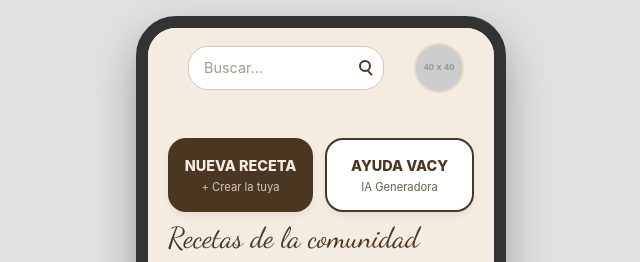
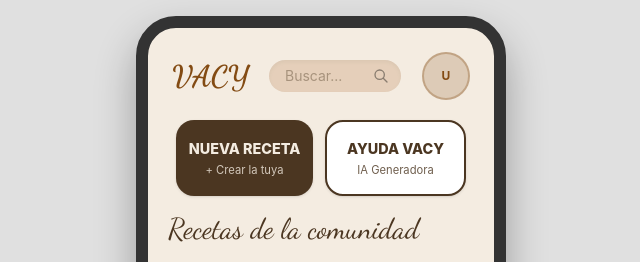
Before and after one commit to llucsega/Vacy, a React app in the folder frontend/: page / in a window 1280 px wide. Shown: the top 262 px of the page, without its empty margins (319-959 px from the left). Built offline with nearby package versions, Linux system fonts and the light colour scheme; the HTML template or start-up script is replaced by a standard one.

Commit message:
Botones recetas

```diff
--- a/frontend/src/App.jsx
+++ b/frontend/src/App.jsx
@@ -1,5 +1,7 @@
 import { useState } from 'react';
 import MobileWrapper from './componentes/MobileWrapper';
+import Header from './componentes/Header';
+import Botones_crear_recetas from './componentes/Botones_crear_recetas';
 import './principal.css';
 import './scroll_i_tarjetas.css';
 import './Main.css';
@@ -10,50 +12,10 @@ function App() {
   return(
 
     <MobileWrapper>
+      <Header />
 
-      <nav className="navbar-superior">
-
-        <div className="nav-center">
-
-          <div className="search-wrapper">
-            <input
-              type="text"
-              placeholder="Buscar..."
-              className="search-input"/>
-
-            <div className="search-icon-custom">
-              <div className="lupa-cercle"></div>
-              <div className="lupa-pal"></div>
-            </div>
-
-          </div>
-
-        </div>
-
-        <div className="nav-right">
-          {isLoggedIn ?
-            (<div className="perfil-usuario"></div>)
-            :
-            (<span className="auth-btn highlight">Acceder</span>
-          )}
-        </div>
-
-      </nav>
-
-
-      <main className="vacy-content">
-        {/* BLOC DE BOTONS PRINCIPALS */}
-        <div className="action-buttons-container">
-          <button className="vacy-btn btn-primary">
-            <span>Nueva Receta</span>
-            <small>+ Crear la tuya</small>
-          </button>
-
-          <button className="vacy-btn btn-secondary">
-            <span>Ayuda Vacy</span>
-            <small>IA Generadora</small>
-          </button>
-        </div>
+      <main className="flex flex-col px-5">
+        <Botones_crear_recetas />
 
         {/* LLISTA DE RECEPTES */}
         <section className="recipes-feed">
--- /dev/null
+++ b/frontend/src/componentes/Botones_crear_recetas.jsx
@@ -0,0 +1,21 @@
+import React from 'react';
+
+const ActionButtons = () => {
+  return (
+    <div className="flex gap-3 mt-3 mb-3 px-2">
+      {/* Botó Nueva Receta */}
+      <button className="flex-1 bg-[#4b3621] text-[#f4ece1] py-4 rounded-[18px] flex flex-col items-center justify-center shadow-sm active:scale-95 transition-transform">
+        <span className="font-extrabold text-[0.9rem] uppercase">Nueva Receta</span>
+        <small className="text-[0.7rem] opacity-80 mt-0.5">+ Crear la tuya</small>
+      </button>
+
+      {/* Botó Ayuda Vacy */}
+      <button className="relative flex-1 bg-white border-2 border-[#4b3621] text-[#4b3621] py-4 rounded-[18px] flex flex-col items-center justify-center shadow-sm active:scale-95 transition-transform">
+        <span className="font-extrabold text-[0.9rem] uppercase">Ayuda Vacy</span>
+        <small className="text-[0.7rem] opacity-80 mt-0.5">IA Generadora</small>
+      </button>
+    </div>
+  );
+};
+
+export default ActionButtons;
--- /dev/null
+++ b/frontend/src/componentes/Header.jsx
@@ -0,0 +1,58 @@
+import React, { useState } from 'react';
+
+const Header = () => {
+  // Canvia a true per veure l'esfera de perfil, false per veure "Acceder"
+  const [isLoggedIn, setIsLoggedIn] = useState(true);
+
+  return (
+    <header className="w-full px-6 pt-6 pb-2 flex items-center gap-3">
+
+      {/* 1. LOGO VACY */}
+      <div
+        className="text-3xl font-bold text-[#834b13]"
+        style={{ fontFamily: "'Dancing Script', cursive" }}
+      >
+        VACY
+      </div>
+
+      {/* 2. BUSCADOR */}
+      <div className="flex-1 relative -right-2">
+        <input
+          type="text"
+          placeholder="Buscar..."
+          className="w-full bg-[#dabda0]/60 shadow-inner border-none rounded-full py-1.5 px-4 text-sm focus:outline-none placeholder-[#4b3621]/40 text-[#4b3621]"
+        />
+        <div className="absolute right-3 top-1/2 -translate-y-1/2 opacity-40">
+          <svg xmlns="http://www.w3.org/2000/svg" className="h-4 w-4" fill="none" viewBox="0 0 24 24" stroke="currentColor">
+            <path strokeLinecap="round" strokeLinejoin="round" strokeWidth={2} d="M21 21l-6-6m2-5a7 7 0 11-14 0 7 7 0 0114 0z" />
+          </svg>
+        </div>
+      </div>
+
+      {/* 3. ACCIÓ DRETA (Condicional) */}
+      <div className="flex items-center justify-end min-w-16.25">
+        {isLoggedIn ? (
+          /* ESFERA DE PERFIL */
+          <div
+            className="w-12 h-12 rounded-full bg-[#834b13]/20 border-2 border-[#834b13]/30 flex items-center justify-center cursor-pointer hover:scale-105 transition-transform overflow-hidden"
+            onClick={() => setIsLoggedIn(false)}
+          >
+            {/* Lletra inicial o pots posar una <img src="..." /> aquí */}
+            <span className="text-[#834b13] font-bold text-xs">U</span>
+          </div>
+        ) : (
+          /* BOTÓ ACCEDER */
+          <button
+            className="text-[#4b3621] font-semibold text-sm hover:opacity-70 transition-opacity whitespace-nowrap"
+            onClick={() => setIsLoggedIn(true)}
+          >
+            Acceder
+          </button>
+        )}
+      </div>
+
+    </header>
+  );
+};
+
+export default Header;
--- a/frontend/src/componentes/MobileWrapper.jsx
+++ b/frontend/src/componentes/MobileWrapper.jsx
@@ -34,7 +34,7 @@ const MobileWrapper = ({ children }) => {
           </div>
 
           {/* 2. NOTIFICACIONS (Campana més estilitzada) */}
-          <div className="cursor-pointer hover:scale-110 transition-transform relative p-2 flex flex-col items-center mt-1">
+          <div className="cursor-pointer hover:scale-110 transition-transform relative p-2 flex flex-col items-center mt-1.5">
             {/* El cos de la campana amb cintura (fent servir rounded i marges) */}
             <div className="w-4 h-3.5 bg-[#f4ece1] rounded-t-full relative">
               {/* El pic de la campana (la boleta de dalt) */}
--- a/frontend/src/main.css
+++ b/frontend/src/main.css
@@ -1,136 +1,2 @@
 @import url('https://fonts.googleapis.com/css2?family=Dancing+Script:wght@400..700&display=swap');
 @import "tailwindcss";
-
-/*-------------------------------------------------------------------------------------*/
-.navbar-superior {
-  display: flex;
-  justify-content: space-between; /* Separa els 3 blocs */
-  align-items: center;           /* Alinea casa, cerca i login verticalment al centre */
-  padding: 0px 25px;
-  height: 80px;                  /* Una mica més d'altura per respirar */
-  background-color: #f4ece1;
-  position: relative;
-  top: 0;
-  z-index: 100;
-  gap: 5px;                     /* Espai mínim entre elements perquè no es toquin */
-}
-
-/*-------------------------------------------------------------------------------------
-/* Ajustem el contenidor del mig per ocupar l'espai buit */
-.nav-center {
-  flex: 1;
-  display: flex;
-  justify-content: center;
-  padding-left: 15px;
-}
-
-.search-wrapper {
-  position: relative; /* Clau per posicionar la lupa a dins */
-  display: flex;
-  align-items: center;
-  background-color: white;
-  border: 1px solid #d1c7bc;
-  border-radius: 20px;
-  width: 100%;
-  max-width: 300px;
-}
-
-.search-input {
-  width: 100%;
-  padding: 10px 40px 10px 15px; /* Deixem 40px a la dreta per la lupa */
-  border: none;
-  background: none;
-  outline: none;
-  font-size: 0.9rem;
-  color: #4b3621;
-}
-
-/* CONTENIDOR DE LA LUPA */
-.search-icon-custom {
-  position: absolute;
-  right: 12px; /* La fixem a la dreta de la barra */
-  display: flex;
-  flex-direction: column;
-  align-items: center;
-  justify-content: center;
-  cursor: pointer;
-}
-
-/* EL CERCLE DE LA LUPA */
-.lupa-cercle {
-  width: 12px;
-  height: 12px;
-  border: 2px solid #4b3621; /* El teu marró */
-  border-radius: 50%;
-  background: transparent;
-}
-
-/* EL PAL DE LA LUPA */
-.lupa-pal {
-  width: 2px;
-  height: 6px;
-  background-color: #4b3621;
-  transform: rotate(-45deg); /* Inclinació típica de la lupa */
-  margin-top: -2px; /* Perquè s'ajunti amb el cercle */
-  margin-left: 10px; /* Desplaçament per la nansa */
-}
-
-/*-------------------------------------------------------------------------------------
-/* Contenidor de la dreta */
-.nav-right {
-  display: flex;
-  align-items: center;
-  justify-content: flex-end;
-  min-width: 80px; /* Evita que la barra de cerca el tiri fora */
-  padding-right: 5px;
-}
-
-/* --- ESTAT: NO LOGUEJAT (Botons) --- */
-.auth-btn {
-  font-size: 0.75rem;
-  font-weight: 700;
-  color: #4b3621; /* El teu marró */
-  cursor: pointer;
-  text-transform: uppercase;
-  transition: opacity 0.2s;
-}
-
-.auth-btn:hover {
-  opacity: 0.7;
-}
-
-.auth-btn.highlight {
-  /* La font que has triat */
-  font-family: 'Dancing Script', cursive;
-
-  /* Ajustos perque es vegi clara */
-  font-size: 1.1rem;        /* La pugem una mica perquè és una font fina */
-  font-weight: 700;          /* Li donem gruix perquè destaqui */
-  letter-spacing: 0.5px;
-  text-transform: none;      /* Important: en aquesta font les majúscules no queden tan bé */
-
-  /* El disseny que ja tenies */
-  background-color: #4b3621;
-  color: #f4ece1;
-  padding: 6px 18px;
-  border-radius: 20px;
-  cursor: pointer;
-  white-space: nowrap;
-}
-
-/* --- ESTAT: LOGUEJAT (Cercle Perfil) --- */
-.perfil-usuario {
-  width: 50px;
-  height: 50px;
-  background-color: #4b3621;
-  border: 2px solid #e5d9c9; /* Marc amb el beix fort de la caseta */
-  border-radius: 50%; /* Rodona perfecta */
-  cursor: pointer;
-  background-image: url('https://via.placeholder.com/40'); /* Placeholder de foto */
-  background-size: cover;
-  transition: transform 0.2s;
-}
-
-.perfil-usuario:hover {
-  transform: scale(1.05);
-}
--- a/frontend/src/principal.css
+++ b/frontend/src/principal.css
@@ -1,60 +1,3 @@
-.vacy-content {
-  padding: 10px 20px;
-  overflow: visible !important;
-  height: auto !important;
-  display: flex;
-  flex-direction: column;
-}
-
-.action-buttons-container {
-  display: flex;
-  gap: 12px;
-  margin-bottom: 5px;
-  margin-top: 20px;
-}
-
-.vacy-btn {
-  flex: 1; /* Fa que els dos botons mesurin el mateix */
-  display: flex;
-  flex-direction: column;
-  align-items: center;
-  justify-content: center;
-  padding: 15px 5px;
-  border: none;
-  border-radius: 18px;
-  cursor: pointer;
-  transition: transform 0.2s, box-shadow 0.2s;
-  box-shadow: 0 4px 6px rgba(0,0,0,0.05);
-}
-
-.vacy-btn:active {
-  transform: scale(0.96);
-}
-
-/* Botó Crear Recepta (Fosc) */
-.btn-primary {
-  background-color: #4b3621;
-  color: #f4ece1;
-}
-
-/* Botó IA Vacy (Clar amb bord) */
-.btn-secondary {
-  background-color: white;
-  border: 2px solid #4b3621;
-  color: #4b3621;
-}
-
-.vacy-btn span {
-  font-weight: 800;
-  font-size: 0.9rem;
-  text-transform: uppercase;
-}
-
-.vacy-btn small {
-  font-size: 0.7rem;
-  opacity: 0.8;
-  margin-top: 2px;
-}
 
 .section-title {
   font-family: 'Dancing Script', cursive;
```
